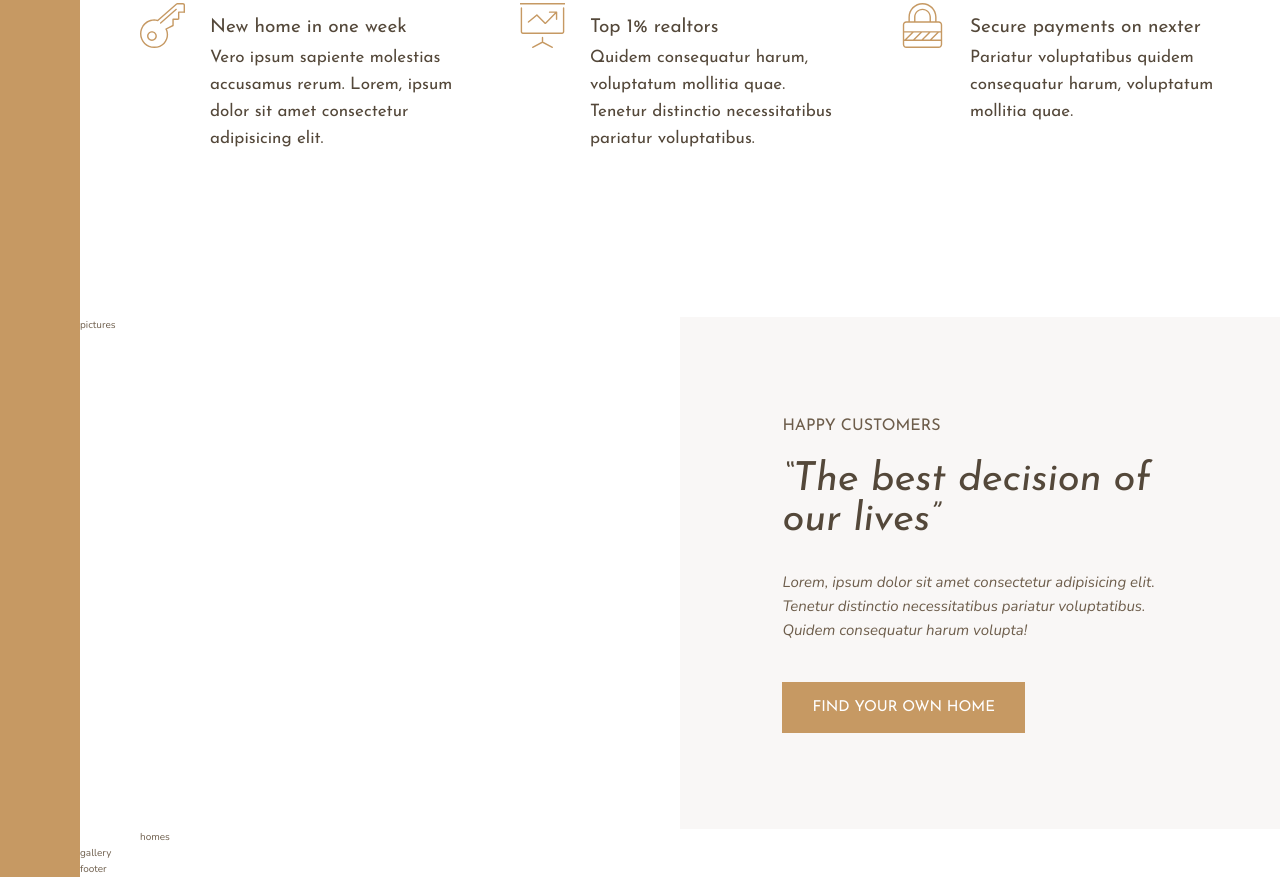
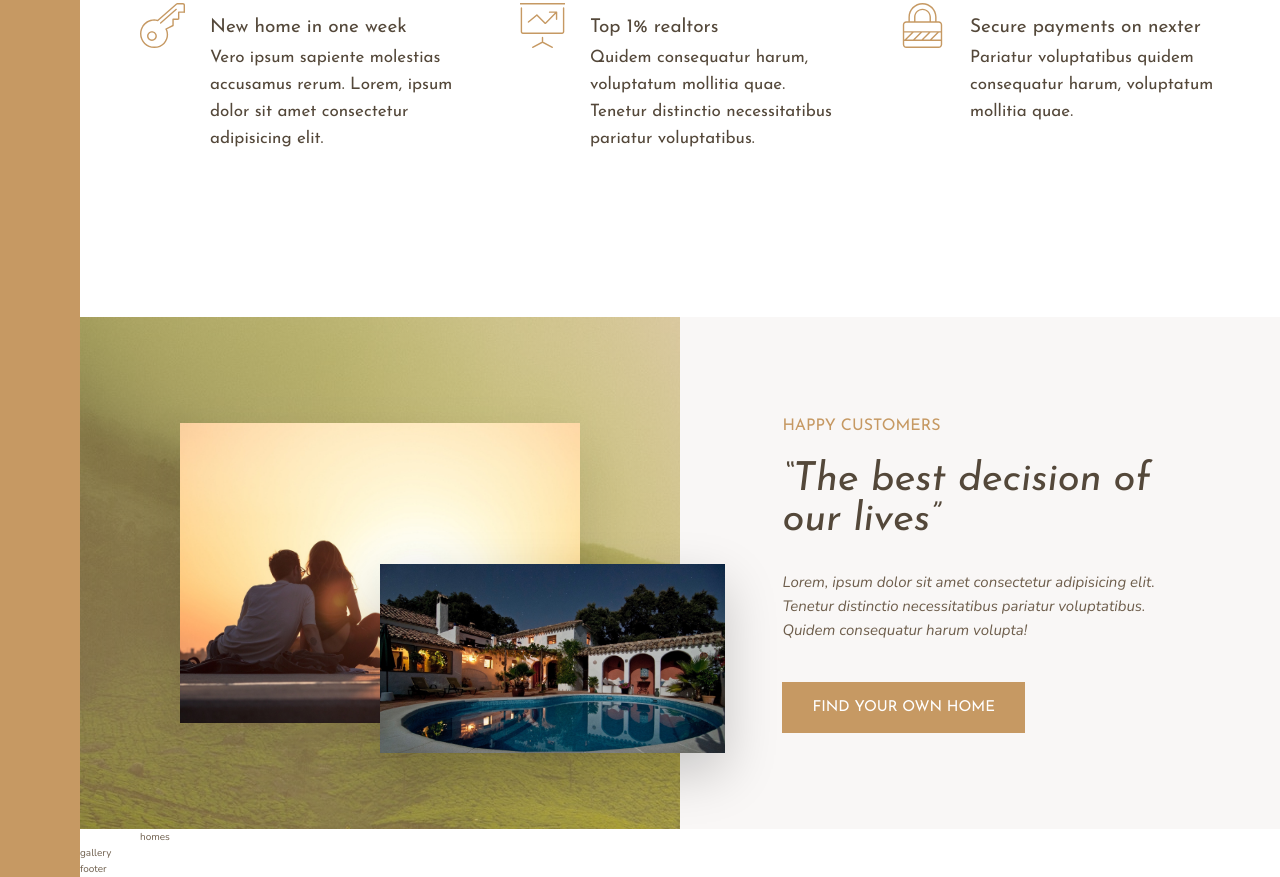
Before and after one commit to Grudgesong/Advanced-CSS-and-Sass--Flexbox--Grid--Animations-and-More, a website: page Nexter/index.html in a window 1280 px wide. Shown: the part 991-1868 px from the top of the page. Drawn offline with nearby package versions, Linux system fonts and the light colour scheme.

Commit message:
Building the story section part 2

```diff
--- a/Nexter/index.html
+++ b/Nexter/index.html
@@ -96,7 +96,14 @@
       </div>
     </section>
 
-    <div class="story__pictures">pictures</div>
+    <div class="story__pictures">
+      <img
+        src="./img/story-1.jpeg"
+        alt="Couple with new house"
+        class="story__img--1"
+      />
+      <img src="./img/story-2.jpeg" alt="New House" class="story__img--2" />
+    </div>
 
     <div class="story__content">
       <h3 class="heading-3 mb-sm">Happy Customers</h3>
--- a/Nexter/sass/_story.scss
+++ b/Nexter/sass/_story.scss
@@ -1,6 +1,32 @@
 .story {
   &__pictures {
     grid-column: full-start/ col-end 4;
+    background-image: linear-gradient(
+        rgba($color-primary, 0.5),
+        rgba($color-primary, 0.5)
+      ),
+      url(../img/back.jpg);
+
+    display: grid;
+    grid-template-rows: repeat(6, 1fr);
+    grid-template-columns: repeat(6, 1fr);
+    align-items: center;
+  }
+
+  &__img--1 {
+    width: 100%;
+    grid-row: 2/6;
+    grid-column: 2/6;
+    box-shadow: 0 2rem 5rem rgba(#000, 0.1);
+  }
+
+  &__img--2 {
+    width: 100%;
+    grid-row: 4/6;
+    grid-column: 4/7;
+    width: 115%;
+    z-index: 20;
+    box-shadow: 0 2rem 5rem rgba(#000, 0.2);
   }
 
   &__content {
--- a/Nexter/sass/_typography.scss
+++ b/Nexter/sass/_typography.scss
@@ -24,7 +24,7 @@
 .heading-3 {
   @extend %heading;
   font-size: 1.6rem;
-  columns: $color-primary;
+  color: $color-primary;
   text-transform: uppercase;
 }
 
```
Also changed, not shown: Nexter/css/style.css.
